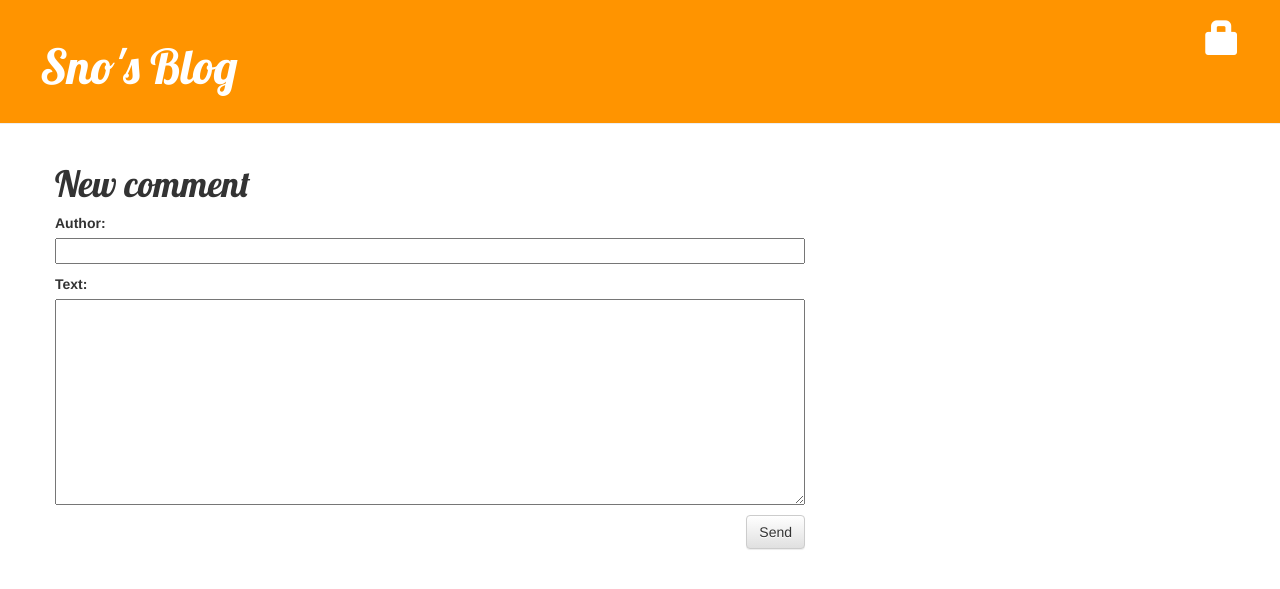
After one commit to senony/my-first-blog, a Django app: page /post/1/comment/ in a window 1280 px wide. The commit adds this page. Shown: the top 589 px of the page. Run offline with Django 4.2, Linux system fonts and the light colour scheme; tables that the repository leaves empty hold one stand-in row (values such as "Sample post"); some libraries are stand-ins or nearby versions.

Commit message:
Add comment function

```diff
--- a/blog/admin.py
+++ b/blog/admin.py
@@ -1,4 +1,5 @@
 from django.contrib import admin
-from .models import Post
+from .models import Post, Comment
 
 admin.site.register(Post)
+admin.site.register(Comment)
--- a/blog/forms.py
+++ b/blog/forms.py
@@ -1,9 +1,15 @@
 from django import forms
 
-from .models import Post
+from .models import Post, Comment
 
 class PostForm(forms.ModelForm):
 
     class Meta:
         model = Post
         fields = ('title', 'text',)
+
+class CommentForm(forms.ModelForm):
+
+    class Meta:
+        model = Comment
+        fields = ('author', 'text',)
--- a/blog/models.py
+++ b/blog/models.py
@@ -14,5 +14,22 @@ class Post(models.Model):
         self.published_date = timezone.now()
         self.save()
 
+    def approved_comments(self):
+        return self.comments.filter(approved_comment=True)
+
     def __str__(self):
         return self.title
+
+class Comment(models.Model):
+    post = models.ForeignKey('blog.Post', related_name='comments', on_delete=models.CASCADE)
+    author = models.CharField(max_length=200)
+    text = models.TextField()
+    created_date = models.DateTimeField(default=timezone.now)
+    approved_comment = models.BooleanField(default=False)
+
+    def approve(self):
+        self.approved_comment = True
+        self.save()
+
+    def __str__(self):
+        return self.text
--- a/blog/static/css/blog.css
+++ b/blog/static/css/blog.css
@@ -44,3 +44,7 @@ h1, h2, h3, h4 {
 .post h1 a, .post h1 a:visited {
     color: #000000;
 }
+
+.comment {
+    margin: 20px 0px 20px 20px;
+}
--- /dev/null
+++ b/blog/templates/blog/add_comment_to_post.html
@@ -0,0 +1,9 @@
+{% extends 'blog/base.html' %}
+
+{% block content %}
+    <h1>New comment</h1>
+    <form method="POST" class="post-form">{% csrf_token %}
+        {{ form.as_p }}
+        <button type="submit" class="save btn btn-default">Send</button>
+    </form>
+{% endblock %}
--- a/blog/templates/blog/post_list.html
+++ b/blog/templates/blog/post_list.html
@@ -8,6 +8,7 @@
             </div>
             <h1><a href="{% url 'post_detail' pk=post.pk %}">{{ post.title }}</a></h1>
             <p>{{ post.text|linebreaksbr }}</p>
+            <a href="{% url 'post_detail' pk=post.pk %}">Comments: {{ post.approved_comments.count }}</a>
         </div>
     {% endfor %}
 {% endblock %}
--- a/blog/urls.py
+++ b/blog/urls.py
@@ -10,4 +10,7 @@ urlpatterns = [
     path('post/draft', views.post_draft_list, name='post_draft_list'),
     path('post/<int:pk>/publish/', views.post_publish, name='post_publish'),
     path('post/<int:pk>/remove/', views.post_remove, name='post_remove'),
+    path('post/<int:pk>/comment/', views.add_comment_to_post, name='add_comment_to_post'),
+    path('comment/<int:pk>/approve/', views.comment_approve, name='comment_approve'),
+    path('comment/<int:pk>/remove/', views.comment_remove, name='comment_remove'),
 ]
--- a/blog/views.py
+++ b/blog/views.py
@@ -1,8 +1,8 @@
 from django.shortcuts import render
 from django.utils import timezone
-from .models import Post
+from .models import Post, Comment
 from django.shortcuts import render, get_object_or_404
-from .forms import PostForm
+from .forms import PostForm, CommentForm
 from django.shortcuts import redirect
 from django.contrib.auth import get_user_model
 from django.contrib.auth.decorators import login_required
@@ -53,3 +53,28 @@ def post_remove(request, pk):
     post = get_object_or_404(Post, pk=pk)
     post.delete()
     return redirect('post_list')
+
+def add_comment_to_post(request, pk):
+    post = get_object_or_404(Post, pk=pk)
+    if request.method == "POST":
+        form = CommentForm(request.POST)
+        if form.is_valid():
+            comment = form.save(commit=False)
+            comment.post = post
+            comment.save()
+            return redirect('post_detail', pk=post.pk)
+    else:
+        form = CommentForm()
+    return render(request, 'blog/add_comment_to_post.html', {'form': form})
+
+@login_required
+def comment_approve(request, pk):
+    comment = get_object_or_404(Comment, pk=pk)
+    comment.approve()
+    return redirect('post_detail', pk=comment.post.pk)
+
+@login_required
+def comment_remove(request, pk):
+    comment = get_object_or_404(Comment, pk=pk)
+    comment.delete()
+    return redirect('post_detail', pk=comment.post.pk)
```
Also changed, not shown: blog/templates/blog/post_detail.html (+19 -0 lines), blog/migrations/0002_comment.py (added).
